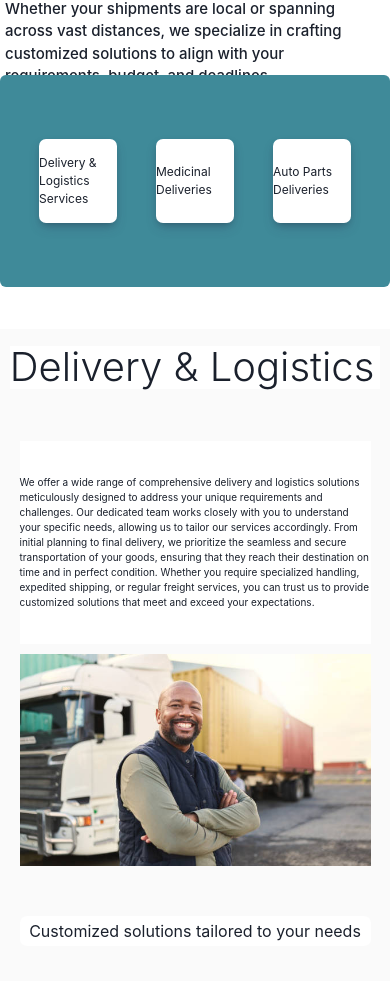
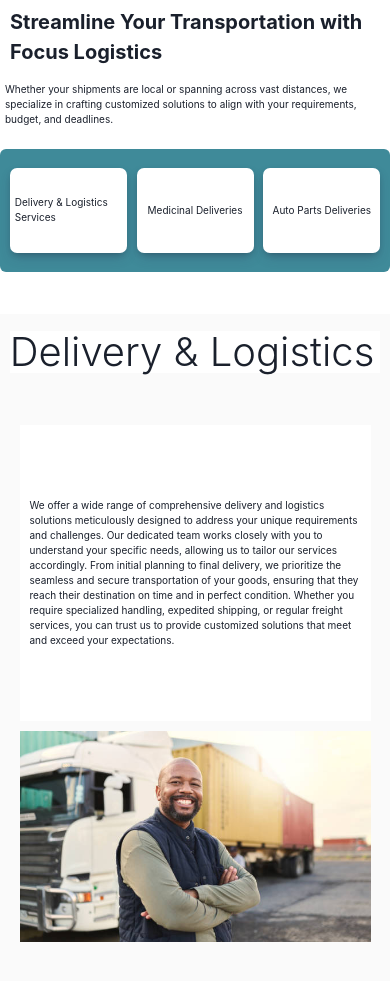
Before and after one commit to GundogCodes/FocusLogistics, a Next.js app: page /services in a window 390 px wide. Shown: the part 997-1978 px from the top of the page. Built offline with nearby package versions, Linux system fonts and the light colour scheme.

Commit message:
Services Page mobile View DONE

```diff
--- a/pages/services.jsx
+++ b/pages/services.jsx
@@ -36,10 +36,7 @@
           {/* <img src="https://www.transportationservices.ca/wp-content/uploads/2018/06/truck-transportation.jpg" /> */}
 
           <div className={styles.sideSection}>
-            <h1>
-              Logistics <br />
-              Solutions{" "}
-            </h1>
+            <h1>Logistics Solutions </h1>
             <h2>
               We offer reliable shipping services that ensure smooth
               door-to-door delivery, featuring competitive rates customized to
@@ -62,13 +59,13 @@
           <h2></h2>
           <ul>
             <li className="log" onClick={clickedAService}>
-              Delivery & Logistics Services
+              <h3>Delivery & Logistics Services</h3>
             </li>
             <li className="ecom" onClick={clickedAService}>
-              Medicinal Deliveries
+              <h3>Medicinal Deliveries</h3>
             </li>
             <li className="auto" onClick={clickedAService}>
-              Auto Parts Deliveries
+              <h3>Auto Parts Deliveries</h3>
             </li>
           </ul>
 
--- a/pages/styles/services.module.scss
+++ b/pages/styles/services.module.scss
@@ -198,10 +198,10 @@
         height: 100vh;
         max-height: 1000px;
         .sideSection {
-          margin-top: 200px;
           max-height: 1000px;
           width: 70vw;
           height: 25vh;
+          padding: 10px;
           h1,
           h2,
           h3 {
@@ -232,22 +232,37 @@
         width: 100vw;
         display: flex;
         flex-direction: column;
-        max-height: 1500px;
+        max-height: 1300px;
         .textDiv {
+          font-size: 20px;
+          font-weight: bolder;
+          display: flex;
+          justify-content: center;
+          h1 {
+            padding: 10px;
+          }
           h2 {
             margin: 5px;
+            font-size: 10px;
+            font-weight: lighter;
           }
         }
         ul {
           margin-top: 2vh;
-          height: 50vh;
+          height: 30vh;
           max-height: 900px;
           li {
-            font-size: 12px;
             height: 10vh;
-            display: flex;
-            align-items: center;
-            justify-content: center;
+            width: 30vw;
+            padding: 5px;
+            h3 {
+              height: 100%;
+              width: 100%;
+              font-size: 10px;
+              display: flex;
+              align-items: center;
+              justify-content: center;
+            }
           }
           li:hover {
           }
@@ -272,22 +287,33 @@
               margin-top: 2vh;
             }
             .servicesInnerDiv {
-              height: 100vh;
+              height: 150vh;
               margin-top: 5vh;
               flex-direction: column;
+              max-height: 1500px;
               p {
-                height: 30vh;
+                height: 35vh;
                 font-size: 10px;
-                padding: 0px;
+                padding: 10px;
                 width: 90vw;
                 margin: 10px;
               }
               .graphicAside {
                 width: 90vw;
+                height: 100vh;
+                max-height: 1000px;
+                justify-content: flex-start;
+                display: flex;
+                flex-direction: column;
                 img {
                 }
                 h4 {
+                  height: 7vh;
+                  display: flex;
+                  align-items: center;
+                  justify-content: center;
                   margin-top: 50px;
+                  padding: 5px;
                 }
               }
             }
```
